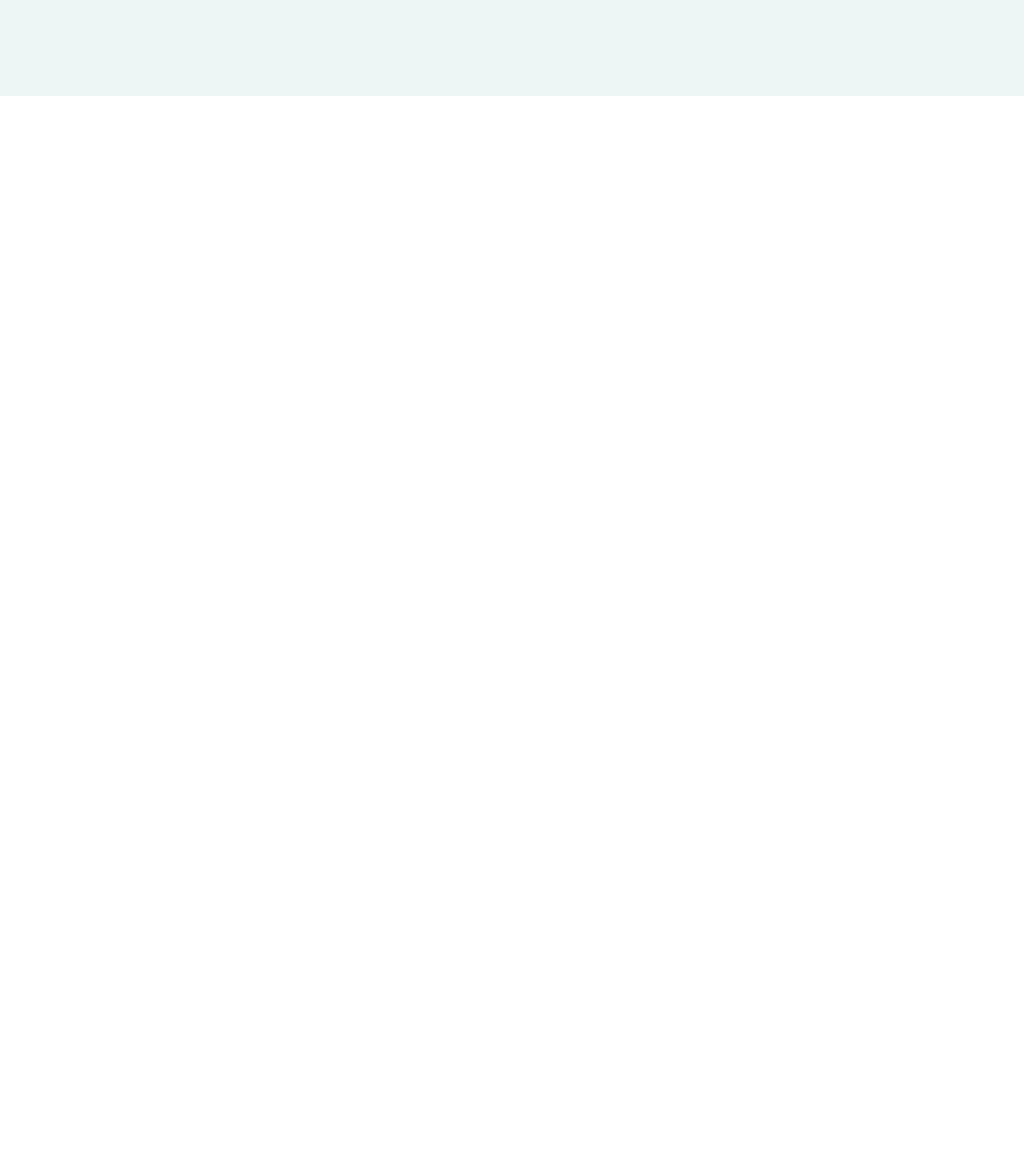
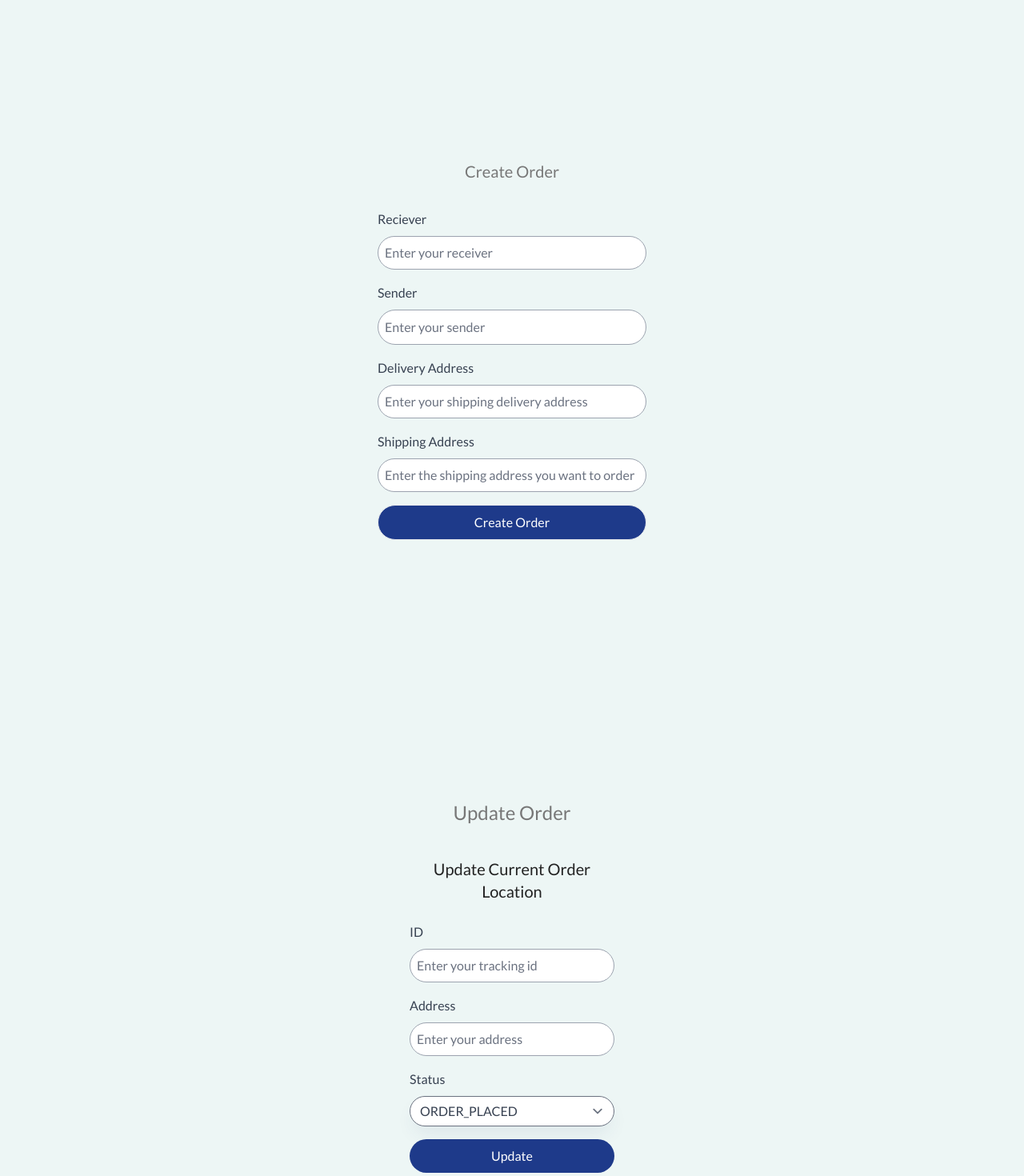
Before and after one commit to spacewarpfilecoin/supply-chain-dapp, a Next.js app: page / in a window 1280 px wide. Shown: the part 680-2150 px from the top of the page at 80% size. Before the commit the page ends 800 px from the top, so only its background shows below. Built offline with nearby package versions, Linux system fonts and the light colour scheme; what tailwind-bootstrap-grid would draw is missing.

Commit message:
styled components

```diff
--- a/layouts/components/CreateOder.js
+++ b/layouts/components/CreateOrder.js
@@ -1,4 +1,7 @@
 import React, { useState } from "react";
+import Link from "next/link";
+import Image from "next/image";
+
 
 const CreateOrder = () => {
   // State variables to store the values of the input fields
@@ -21,10 +24,13 @@ const CreateOrder = () => {
   };
 
   return (
-    <div className="p-10 max-w-sm mx-auto">
-      <h2 className="text-2xl font-medium mb-6">Create Order</h2>
-      <form onSubmit={handleSubmit}>
-        <div className="mb-6">
+  <div className="bg-theme-light">
+    <div id="createOrder" className=" mx-auto py-20 px-6 max-w-sm h-screen ">
+      <div className="text-center">
+    <Link  href="createOrder" className="text-xl font-medium mt-20">Create Order</Link>
+    </div>
+      <form onSubmit={handleSubmit} className="mt-8">
+        <div className="mb-4">
           <label className="block mb-2 font-medium text-gray-700">
             Reciever
           </label>
@@ -32,38 +38,38 @@ const CreateOrder = () => {
             type="text"
             value={receiver}
             onChange={(e) => setReceiver(e.target.value)}
-            className="border border-gray-400 p-2 w-full"
+            className="border border-gray-400 rounded-full text-gray-100 p-2 w-full"
             placeholder="Enter your receiver"
             required
           />
         </div>
-        <div className="mb-6">
-          <label className="block mb-2 font-medium text-gray-700">
+        <div className="mb-4">
+          <label className="block mb-2 font-medium rounded-full text-gray-700 ">
             Sender
           </label>
           <input
             type="sender"
             value={sender}
             onChange={(e) => setSender(e.target.value)}
-            className="border border-gray-400 p-2 w-full"
+            className="border border-gray-400 text-gray-100 rounded-full p-2 w-full"
             placeholder="Enter your sender"
             required
           />
         </div>
-        <div className="mb-6">
-          <label className="block mb-2 font-medium text-gray-700">
+        <div className="mb-4">
+          <label className="block mb-2 font-medium rounded-full text-gray-700">
             Delivery Address
                   </label>
                    <input
             type="text"
             value={deliveryAddress}
             onChange={(e) => setDeliveryAddress(e.target.value)}
-            className="border border-gray-400 p-2 w-full"
+            className="border border-gray-400 rounded-full p-2 w-full"
             placeholder="Enter your shipping delivery address"
             required
           />
         </div>
-        <div className="mb-6">
+        <div className="mb-4">
           <label className="block mb-2 font-medium text-gray-700">
             Shipping Address
           </label>
@@ -71,19 +77,20 @@ const CreateOrder = () => {
             type="text"
             value={shippingAddresss}
             onChange={(e) => setShippingAddress(e.target.value)}
-            className="border border-gray-400 p-2 w-full"
+            className="border border-gray-400 rounded-full text-md text-slate-100 p-2 w-full"
             placeholder="Enter the shipping address you want to order"
             required
           />
         </div>
         <button
           type="submit"
-          className="bg-indigo-500 text-white p-2 w-full"
+          className="border rounded-full bg-blue-900 text-white p-2 w-full"
         >
           Create Order
         </button>
       </form>
     </div>
+    </div>
   );
 };
 
--- a/layouts/components/UpdateOrder.js
+++ b/layouts/components/UpdateOrder.js
@@ -1,4 +1,5 @@
 import React, { useState } from 'react'
+import Link from 'next/link';
 
 const UpdateTracker = () => {
     const [id, setId] = useState("");
@@ -30,10 +31,15 @@ const UpdateTracker = () => {
   };
 
     return (
+      <div className="bg-theme-light">
+      <div id="createOrder" className=" mx-auto py-20 px-6 max-w-sm h-screen ">
+        <div className="text-center">
+      <Link  href="updateOrder" className="text-2xl font-medium mt-10">Update Order</Link>
+      </div>
     <div className="p-10 max-w-sm mx-auto">
-      <h2 className="text-2xl font-medium mb-6">Update Current Order Location</h2>
+      <h2 className="text-xl font-medium mb-6 text-center">Update Current Order Location</h2>
       <form onSubmit={handleSubmit}>
-        <div className="mb-6">
+        <div className="mb-4">
           <label className="block mb-2 font-medium text-gray-700">
             ID
           </label>
@@ -41,12 +47,12 @@ const UpdateTracker = () => {
             type="text"
             value={id}
             onChange={(e) => setId(e.target.value)}
-            className="border border-gray-400 p-2 w-full"
+            className="border border-gray-400 p-2 w-full rounded-full"
             placeholder="Enter your tracking id"
             required
           />
         </div>
-        <div className="mb-6">
+        <div className="mb-4">
           <label className="block mb-2 font-medium text-gray-700">
             Address
           </label>
@@ -54,20 +60,20 @@ const UpdateTracker = () => {
             type="text"
             value={address}
             onChange={(e) => setAddress(e.target.value)}
-            className="border border-gray-400 p-2 w-full"
+            className="border border-gray-400 p-2 w-full rounded-full"
             placeholder="Enter your address"
             required
           />
         </div>
 
-        <div className="mb-6">
+        <div className="mb-4">
           <label className="block mb-2 font-medium text-gray-700">
             Status
                     </label>
                     <select
           id="status"
           name="status"
-          className="shadow appearance-none border rounded w-full py-2 px-3 text-gray-700 leading-tight focus:outline-none focus:shadow-outline"
+          className="shadow appearance-none border rounded w-full py-2 px-3 text-gray-700 leading-tight focus:outline-none focus:shadow-outline rounded-full"
           value={status}
           onChange={(e) => setStatus(e.target.value)}
         >
@@ -87,12 +93,14 @@ const UpdateTracker = () => {
         </div>
         <button
           type="submit"
-          className="bg-indigo-500 text-white p-2 w-full"
+          className="bg-blue-900 text-white p-2 w-full rounded-full"
         >
           Update
         </button>
       </form>
     </div>
+    </div>
+    </div>
   );
 };
 
--- a/layouts/components/login.js
+++ b/layouts/components/login.js
@@ -2,14 +2,13 @@ import Link from "next/link";
 import React, { useState, useEffect} from "react";
 import { useRouter } from 'next/router'
 import Image from "next/image";
-import { sequence } from '0xsequence';
 import { ethers } from 'ethers';
-import Web3Modal from '@0xsequence/web3modal'
-import WalletConnect from '@walletconnect/web3-provider'
+import { useAccount, ConnectButton } from "wagmi";
 
 const Login = () => {
+  {/** */}
   const [email, setEmail] = useState("");
-  const [password, setPassword] = useState("");
+ // const [password, setPassword] = useState("");
   const [error, setError] = useState("");
   let router= useRouter();
 
@@ -23,18 +22,24 @@ const Login = () => {
     if (email === "hello@example.com") {
       setError("");
       // Navigate to the home page after successful login
-      // router.push('/home')
-      // router.push('/order')
-      router.push('/update')
+      router.push('/home')
     } else {
       setError("Invalid email or password");
     }
   };
 
+  {/**WalletConnect/useAddres
+  const { address, isConnected} = useAccount();
+
+  if(!isConnected){
+   return <ConnectButton />;
+  }
+return <div>Your address is {address}</div>*/}
+
 
   return (
     <div className="flex justify-center items-center text-center h-screen bg-theme-light">
-      <form className="bg-white  rounded-lg shadow-md px-12 py-6 " onSubmit={handleSubmit}>
+      <form className="bg-white  rounded-lg shadow-md px-12 py-6 mt-8 " onSubmit={handleSubmit}>
       <div className="flex gap-4 justify-center">
       <img src="images/favicon.png" alt="spplychain-favicon" className='w-[30px] h-[30px]' />
       <h2 className="text-3xl font-semi-bold mb-4 "
@@ -88,9 +93,10 @@ const Login = () => {
       >
         Continue with Email
       </button>
+
       {/* <div className="mb-4">
         </div> */}
-      <div className="mb-1 mt-4">
+       <div className="mb-1 mt-4">
         <label
           className="block text-gray-700 font-medium "
           htmlFor="password"
--- a/package.json
+++ b/package.json
@@ -12,10 +12,8 @@
     "start": "next start"
   },
   "dependencies": {
-    "@0xsequence/web3modal": "^2.0.4",
     "@web3modal/ethereum": "^2.1.0",
     "@web3modal/react": "^2.1.0",
-    "0xsequence": "^0.43.14",
     "dotenv": "^16.0.3",
     "ethers": "^5.7.2",
     "github-slugger": "^2.0.0",
@@ -31,7 +29,7 @@
     "rehype-slug": "^5.1.0",
     "remark-gfm": "^3.0.1",
     "swiper": "^8.4.5",
-    "wagmi": "^0.10.15"
+    "wagmi": "^0.11.3"
   },
   "devDependencies": {
     "@tailwindcss/forms": "^0.5.3",
--- a/pages/_app.js
+++ b/pages/_app.js
@@ -5,12 +5,31 @@ import { useEffect, useState } from "react";
 import TagManager from "react-gtm-module";
 import "styles/style.scss";
 import Navbar from "@layouts/components/Navbar";
-import { ChainId, ThirdwebProvider } from "@thirdweb-dev/react";
+import { useRouter } from "next/router";
+import { Web3Modal } from "@web3modal/react";
+import { chains, providers } from "@web3modal/ethereum";
+
+{/**WalletConnect
+const modalConfig = {
+  theme: 'dark',
+  accentColour: 'default',
+  ethereum: {
+    appName: 'spplychain Dapp',
+    chains: [
+      chains.goerli, chains.polygonMumbai
+    ],
+    provider: [
+      providers.walletConnectProvider({
+        projectId: '2892f3de6fb5f15454a2d35f67737e2b',
+      })
+    ],
+    autoConnect: true,
+  },
+  projectId: '2892f3de6fb5f15454a2d35f67737e2b',
+}; */}
 
 
 const App = ({ Component, pageProps }) => {
-
-
   // default theme setup
 
   // import google font css
@@ -61,10 +80,12 @@ const App = ({ Component, pageProps }) => {
       <header>
 
      {/**Navbar Section*/}
-
        <Navbar />
         </header>
-      <Component {...pageProps} />
+        <Component {...pageProps} />
+
+      {/**WalletConnect
+      <Web3Modal config={modalConfig} />**/}
     </>
   );
 };
--- a/pages/index.js
+++ b/pages/index.js
@@ -1,5 +1,7 @@
 import Login from "@layouts/components/login";
-import LandingPage from "@layouts/components/LandingPage";
+import CreateOrder from "@layouts/components/CreateOrder";
+import ConfirmOrder from "@layouts/components/ConfirmOrder";
+import UpdateOrder from "@layouts/components/UpdateOrder"
 
 
 export default function Home() {
@@ -8,6 +10,9 @@ export default function Home() {
   return (
     <div>
       <Login />
+      <CreateOrder />
+      <UpdateOrder />
+      <ConfirmOrder />
     </div>
     )
 }
--- a/pages/order.js
+++ b/pages/order.js
@@ -1,4 +1,4 @@
-import CreateOrder from "@layouts/components/CreateOder";
+import CreateOrder from "@layouts/components/CreateOrder";
 
 const MakeOrder = () => {
     return (
--- a/tailwind.config.js
+++ b/tailwind.config.js
@@ -51,6 +51,7 @@ module.exports = {
         body: theme.colors.default.theme_color.body,
         border: theme.colors.default.theme_color.border,
         "theme-light": theme.colors.default.theme_color.theme_light,
+
       },
       fontSize: {
         base: font_base + "px",
```
Also changed, not shown: layouts/components/ConfirmOrder.js (+9 -5 lines), layouts/components/Navbar.jsx (+12 -12 lines), 1 other file (tests, documents, lock files or other folders).
